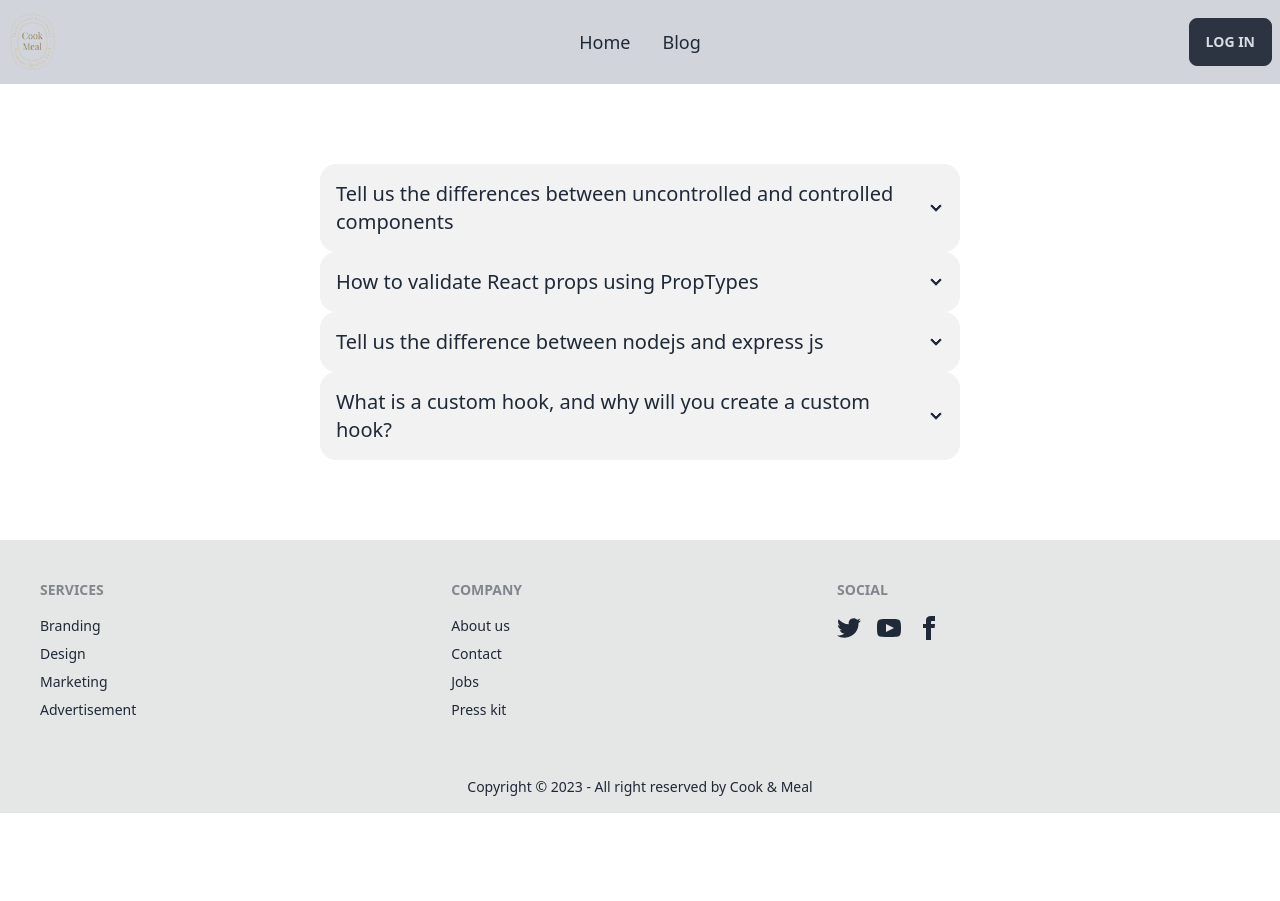
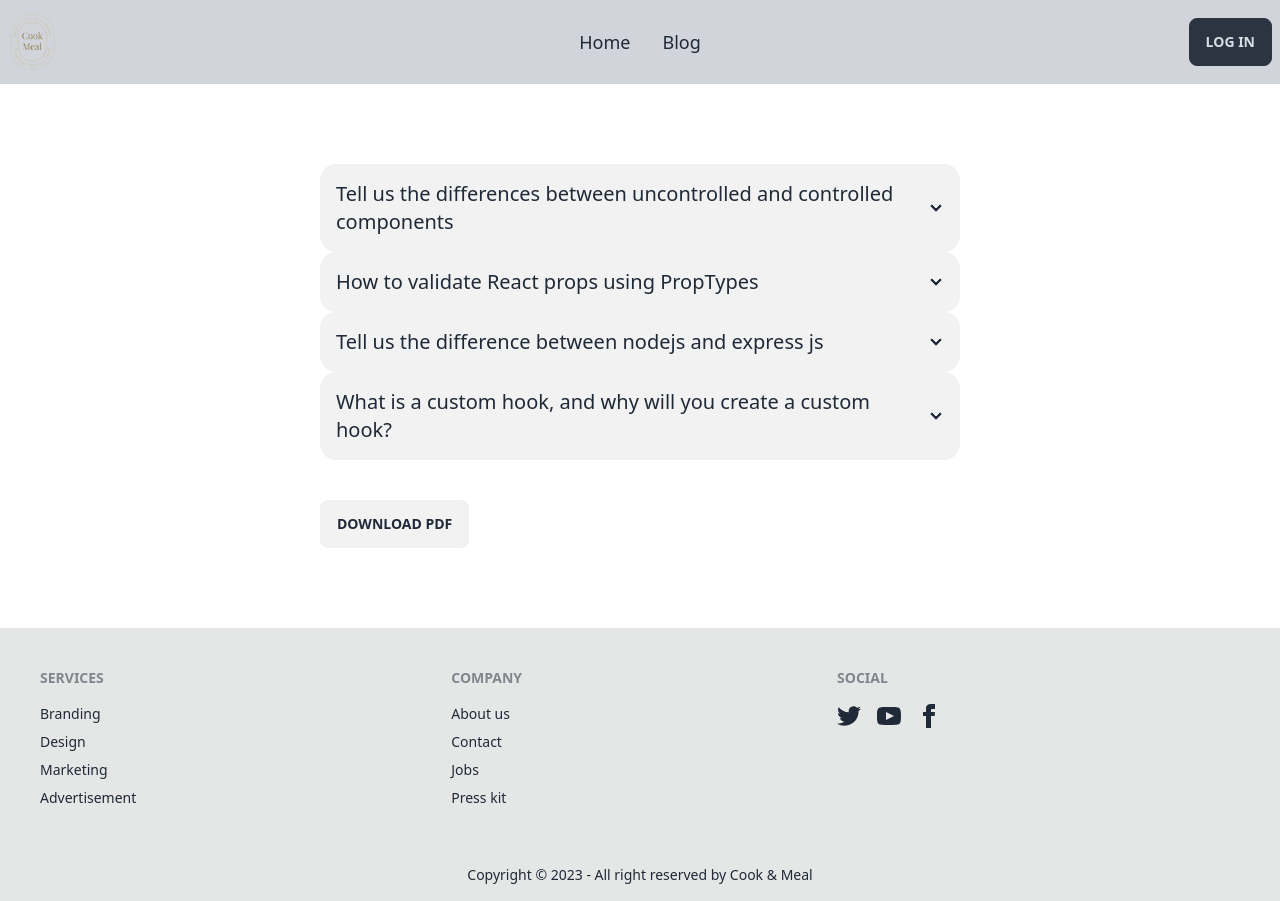
Before and after one commit to ajmainnishu/cook-meal-client-phero, a React (Vite) app: page /blog in a window 1280 px wide. Before the commit the page ends 813 px from the top, so only its background shows below. Built offline with nearby package versions, Linux system fonts and the light colour scheme; no server answers.

Commit message:
feat: React to pdf added but this not loading bcoz pakeage outdated

```diff
--- a/package.json
+++ b/package.json
@@ -19,6 +19,7 @@
     "react-lazy-load-image-component": "^1.6.0",
     "react-router-dom": "^6.15.0",
     "react-star-ratings": "^2.3.0",
+    "react-to-pdf": "^1.0.1",
     "react-toastify": "^9.1.3",
     "sort-by": "^1.2.0"
   },
--- a/src/layout/Blog.jsx
+++ b/src/layout/Blog.jsx
@@ -1,10 +1,13 @@
-
+import { useRef } from 'react';
+// import generatePDF from 'react-to-pdf';
 
 const Blog = () => {
+    const targetRef = useRef();
     return (
         <div className="w-6/12 mx-auto my-20">
+            <div  ref={targetRef}>
                 <div className="collapse collapse-arrow bg-base-200">
-                <input type="radio" name="my-accordion-2"  />
+                    <input type="radio" name="my-accordion-2" />
                     <div className="collapse-title text-xl font-medium">
                         Tell us the differences between uncontrolled and controlled components
                     </div>
@@ -40,6 +43,8 @@ const Blog = () => {
                     </div>
                 </div>
             </div>
+            <button className='btn mt-10' onClick={() => generatePDF(targetRef, {filename: 'blog.pdf'})}>Download PDF</button>
+        </div>
     );
 };
 
--- a/src/pages/Main/Chef/Chef.jsx
+++ b/src/pages/Main/Chef/Chef.jsx
@@ -1,6 +1,4 @@
 import { Link } from "react-router-dom";
-import LazyLoad from 'react-lazyload';
-
 import { LazyLoadImage } from 'react-lazy-load-image-component';
 import 'react-lazy-load-image-component/src/effects/blur.css';
 
```
Also changed, not shown: 1 other file (tests, documents, lock files or other folders). Lines whose indentation alone changed are shown as unchanged.
